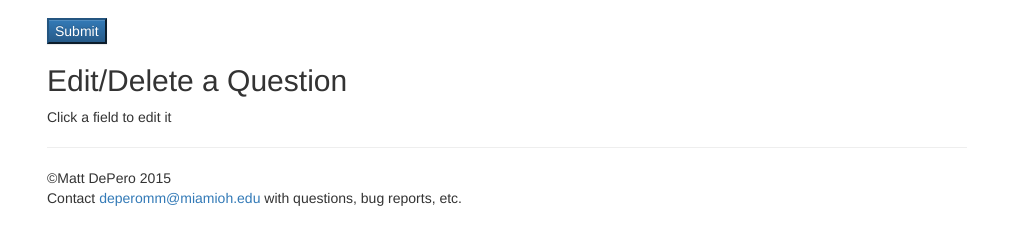
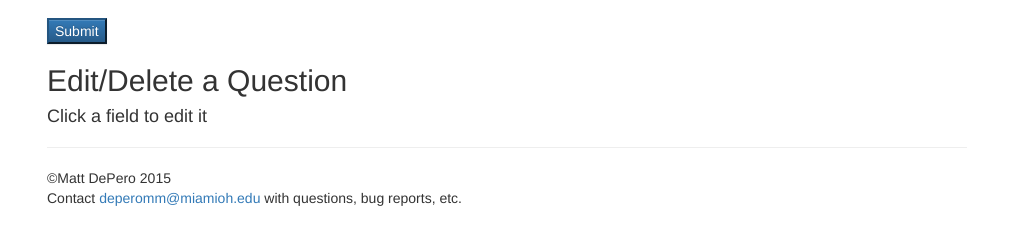
Before and after one commit to mdepero/mce, a Jekyll site: the page built from questions.html, in a window 1280 px wide. Shown: the part 410-655 px from the top of the page, without its empty margins (133-1146 px from the left). Built offline with Jekyll 4.4.1, drawn with Linux system fonts in a browser that asks for light colours; Markdown is read by kramdown in place of the engine named in the settings.

Commit message:
Updating MCE from changelog

```diff
--- a/classes.html
+++ b/classes.html
@@ -30,7 +30,7 @@ title: "Course List"
 
 
 <h2>Edit/Delete a Course</h2>
-<div>Click a field to edit it</div>
+<h4>Click a field to edit it</h4>
 
 <div id="serverResponse2">
 </div>
--- a/faculty.html
+++ b/faculty.html
@@ -30,7 +30,7 @@ title: "Faculty"
 
 
 <h2>Edit/Delete a Faculty Member</h2>
-<div>Click a field to edit it</div>
+<h4>Click a field to edit it</h4>
 
 <div id="serverResponse2">
 </div>
--- a/questions.html
+++ b/questions.html
@@ -32,7 +32,7 @@ title: "Question List"
 
 
 <h2>Edit/Delete a Question</h2>
-<div>Click a field to edit it</div>
+<h4>Click a field to edit it</h4>
 
 <div id="serverResponse2">
 </div>
```
